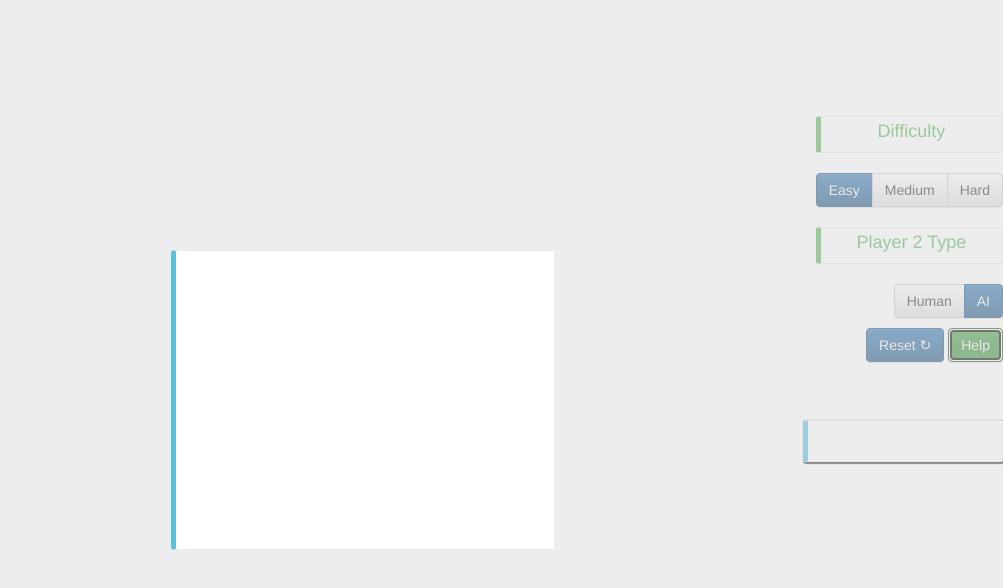
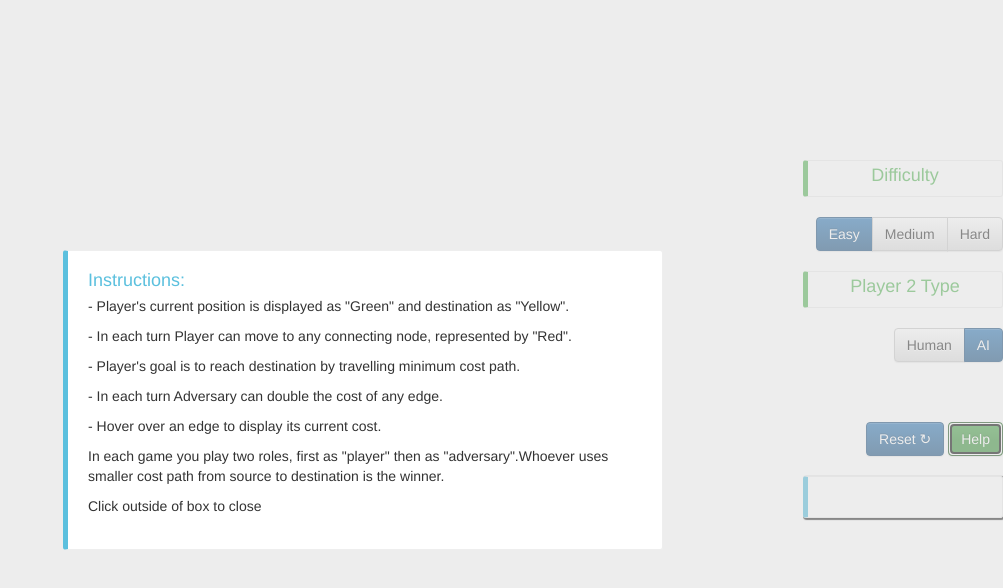
Before and after one commit to apsdehal/SAP-Ecco, a website built with webpack: page index.html in a window 1280 px wide. Both pictures are taken after a click on the button "Help". Shown: the whole page, without its empty margins (277-1280 px from the left). Built offline with nearby package versions, Linux system fonts and the light colour scheme.

Commit message:
Final style changes

```diff
--- a/index.html
+++ b/index.html
@@ -11,6 +11,7 @@
 </head>
 <body>
   <div id="container"></div>
+  <div id="options-container">
     <div id="options">
       <div>
         <div class="label bs-callout bs-callout-success">
@@ -37,6 +38,7 @@
       </div>
     </div>
     <div id="edgedetail" role="alert" class="bs-callout bs-callout-info"></div>
+  </div>
   <div id="message"></div>
   <script src="./build/main.min.js">
   </script>
--- a/src/options.js
+++ b/src/options.js
@@ -81,10 +81,20 @@ class Options {
       ' left: 0; right: 0; bottom: 0; width: 100%; display: flex;' +
       'justify-content: center; align-items: center';
 
+
       helperChildDiv.classList.add('bs-callout');
       helperChildDiv.classList.add('bs-callout-info');
 
-      helperChildDiv.style.cssText = 'z-index: 3; width: 30%; height: 300px;' +
+      helperChildDiv.innerHTML = '<h4>Instructions:</h4>' +
+        '<p>- Player\'s current position is displayed as "Green" and destination as "Yellow".</p>' +
+        '<p>- In each turn Player can move to any connecting node, represented by "Red".</p>' +
+        '<p>- Player\'s goal is to reach destination by travelling minimum cost path.</p>' +
+        '<p>- In each turn Adversary can double the cost of any edge.</p>' +
+        '<p>- Hover over an edge to display its current cost.</p>' +
+        '<p>In each game you play two roles, first as "player" then as "adversary".' + 'Whoever uses smaller cost path from source to destination is the winner.</p>' +
+        '<p>Click outside of box to close</p>'
+
+      helperChildDiv.style.cssText = 'z-index: 3; width: 600px; height: 300px;' +
       'background-color: rgb(256, 256, 256);';
 
       helperDiv.appendChild(helperChildDiv);
--- a/styles/styles.css
+++ b/styles/styles.css
@@ -24,9 +24,16 @@ body {
 }
 
 
+
+#options-container {
+  position: absolute;
+  right: 0;
+  overflow: auto;
+  height: 100%;
+}
 #options {
-  position: absolute;
-  top: 12%;
+  position: relative;
+  margin-top: 80%;
   right: 0;
 }
 
@@ -41,9 +48,8 @@ body {
 }
 
 #edgedetail {
-  position: absolute;
+  position: relative;
   right: 0px;
-  top: 50%;
   width: 200px;
   padding-left: 10px;
   box-shadow: 1px 1px 1px 1px;
@@ -58,6 +64,23 @@ body {
   font-size: 18px;
 }
 
+#player-type-options {
+  margin-bottom: 50px;
+}
+#helpChild ul {
+  margin: 0;
+  padding-left:
+}
+#helpChild ul {
+  list-style-type: none;
+}
+#helpChild ul > li {
+  text-indent: -5px;
+}
+#helpChild ul > li:before {
+  content: "-";
+  text-indent: -5px;
+}
 .reload {
   font-family: Lucida Sans Unicode
 }
```
Lines whose indentation alone changed are shown as unchanged.
